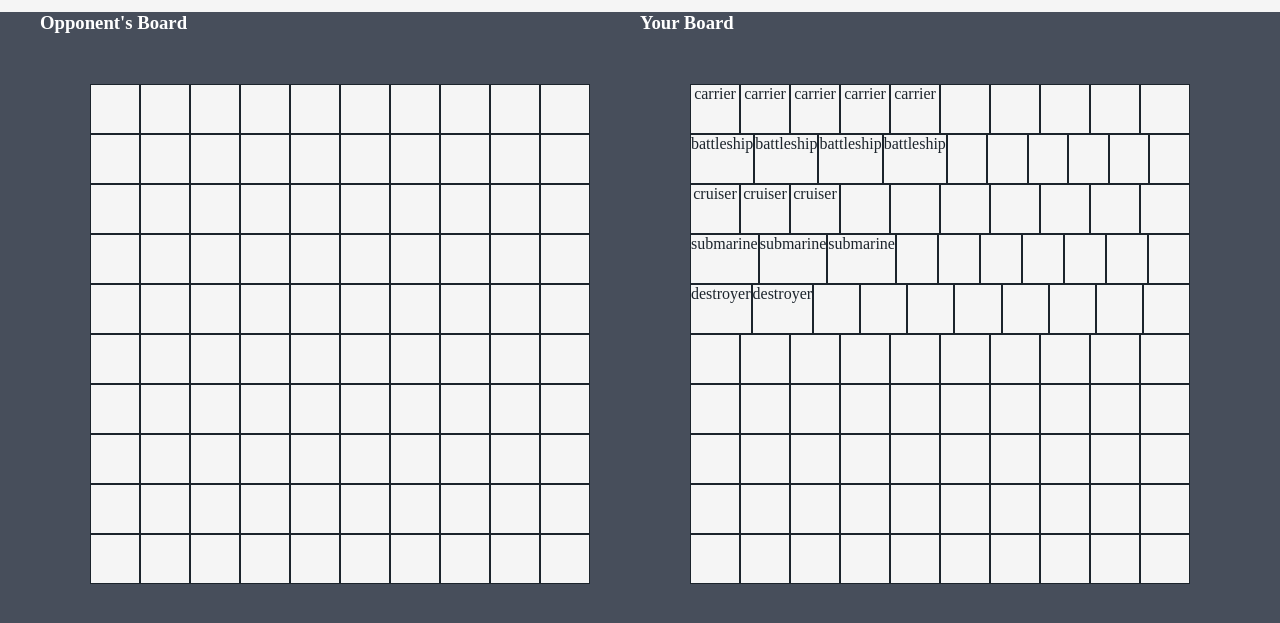
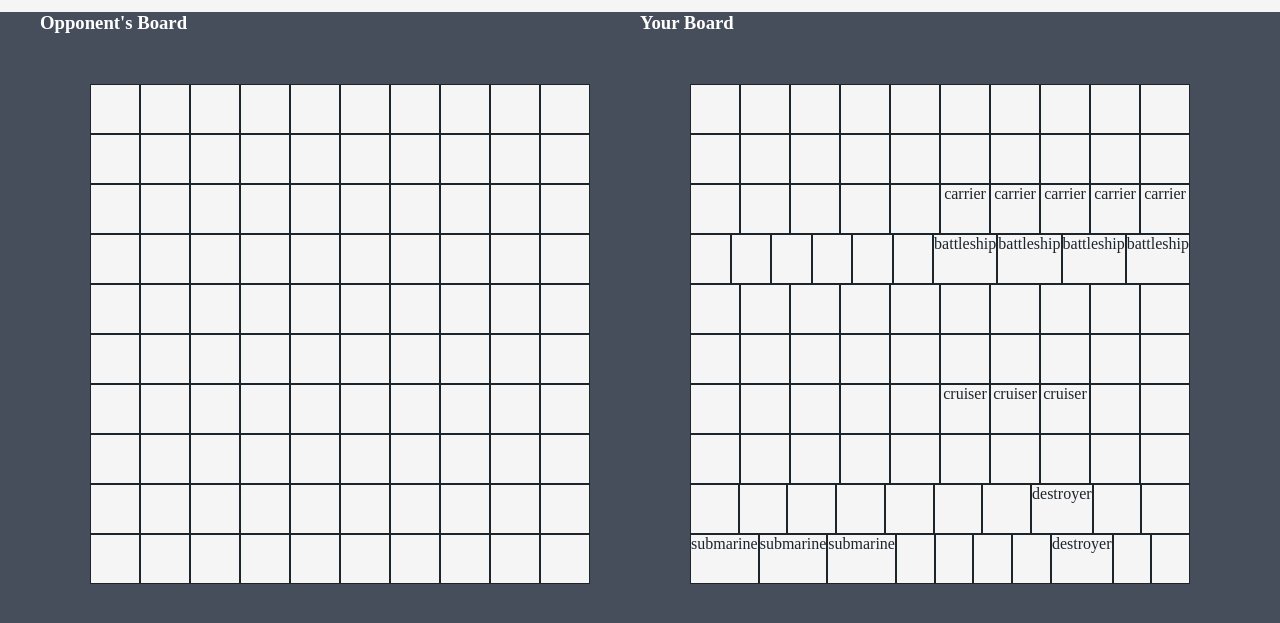
Before and after one commit to johngrassey/battleship, a website built with webpack: page src/template.html in a window 1280 px wide. Shown: the part 55-678 px from the top of the page. Built offline with nearby package versions, Linux system fonts and the light colour scheme.

Commit message:
Add Random Placement of Ships
Need to give each player the option to cycle
through random boards until they find one they like.

```diff
--- a/src/gameController.js
+++ b/src/gameController.js
@@ -25,20 +25,15 @@ class gameController {
     return attackResult;
   }
 
-  populatePlayerOneBoard(player1) {
-    player1.board.placeShip(0, 0, player1.board.ships.carrier, "horizontal");
-    player1.board.placeShip(1, 0, player1.board.ships.battleship, "horizontal");
-    player1.board.placeShip(2, 0, player1.board.ships.cruiser, "horizontal");
-    player1.board.placeShip(3, 0, player1.board.ships.submarine, "horizontal");
-    player1.board.placeShip(4, 0, player1.board.ships.destroyer, "horizontal");
-  }
-
-  populatePlayerTwoBoard(player1) {
-    player1.board.placeShip(0, 0, player1.board.ships.carrier, "vertical");
-    player1.board.placeShip(0, 1, player1.board.ships.battleship, "vertical");
-    player1.board.placeShip(0, 2, player1.board.ships.cruiser, "vertical");
-    player1.board.placeShip(0, 3, player1.board.ships.submarine, "vertical");
-    player1.board.placeShip(0, 4, player1.board.ships.destroyer, "vertical");
+  populatePlayerBoard(player) {
+    for (let ship in player.board.ships) {
+      while (!player.board.ships[ship].placed) {
+        const x = Math.floor(Math.random() * 10);
+        const y = Math.floor(Math.random() * 10);
+        const direction = Math.random() < 0.5 ? "horizontal" : "vertical";
+        player.board.placeShip(x, y, player.board.ships[ship], direction);
+      }
+    }
   }
 }
 
--- a/src/screenController.js
+++ b/src/screenController.js
@@ -93,8 +93,8 @@ class screenController {
   }
 
   startGame() {
-    this.gameController.populatePlayerOneBoard(this.gameController.player1);
-    this.gameController.populatePlayerTwoBoard(this.gameController.player2);
+    this.gameController.populatePlayerBoard(this.gameController.player1);
+    this.gameController.populatePlayerBoard(this.gameController.player2);
     this.renderScreen();
     this.updatePlayerBoard();
     this.updateOppBoard();
--- a/src/style.css
+++ b/src/style.css
@@ -86,3 +86,10 @@ h1 {
 #endturn {
   display: none;
 }
+
+/* DIALOG */
+
+dialog {
+  width: 100%;
+  height: 100%;
+}
```
